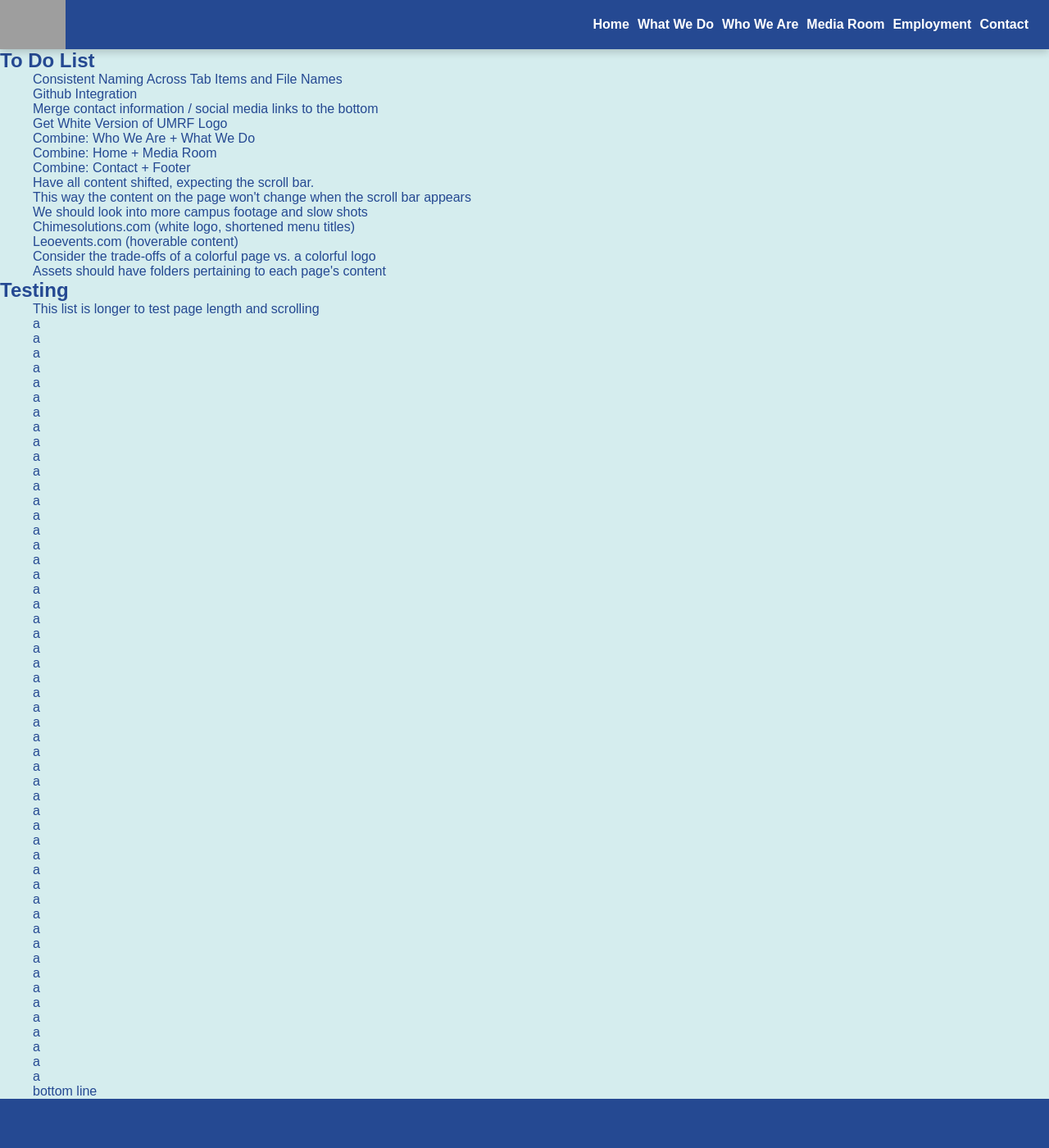
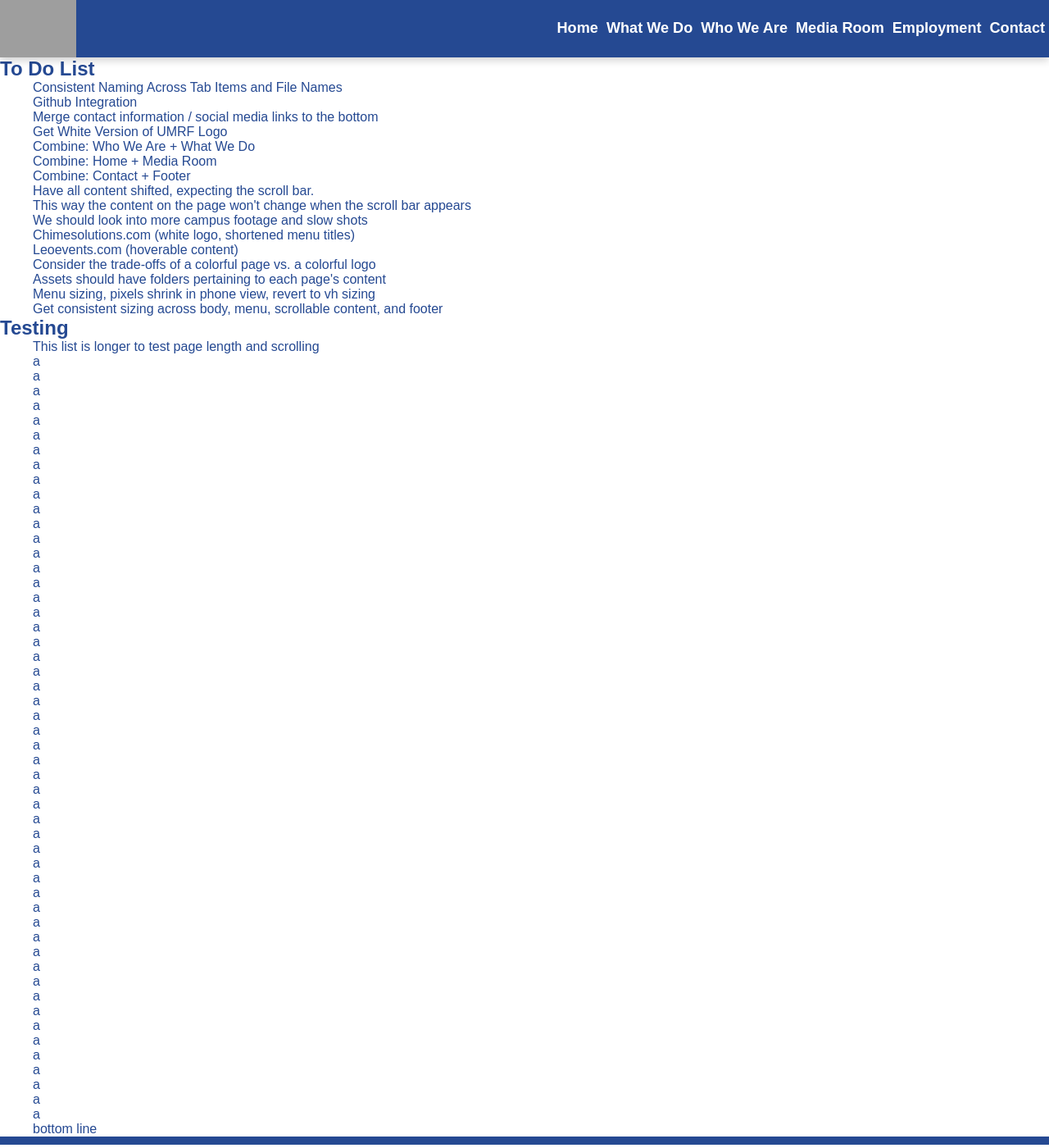
Before and after one commit to adamcolejones/umrfventures, a PHP site: page /todo.php in a window 1280 px wide. Shown: the whole page at 82% size. Run offline with PHP 8.4, Linux system fonts and the light colour scheme; grey boxes are pictures that could not be loaded.

Commit message:
Sizing Consistency
Testing different sizing ratios

```diff
--- a/menu.php
+++ b/menu.php
@@ -4,7 +4,6 @@
     // * A DESCRIPTION OF THE FUNCTIONALITY OF THE CODE BELOW *
     // ********************************************************
 	// - This file creates the menu bar content.
-	// - The extra menuitems create a spacing that prevents scrollbar overlap
     // -
     // -
 	// -
@@ -20,8 +19,6 @@
                 <a href="newsroom.php" class="menuitem">Media Room</a>
                 <a href="employment.php" class="menuitem">Employment</a>
                 <a href="contact.php" class="menuitem">Contact</a>
-                <div class="menuitem"></div>
-                <div class="menuitem"></div>
             </div>
         ';
     }
--- a/style.css
+++ b/style.css
@@ -47,6 +47,7 @@
     background-color: #fff;
     position: relative;
     height: 100%;
+    position: fixed; /*When the Body is fixed, we don't see scroll bar overlaying the menu, instead we only see scroll bars where the content extends past the height of the window*/
 }
 
 /* ---------------------------------------------------------------------------------------------- M ---------------------------------------------------------------------------------------------- */
@@ -165,7 +166,8 @@
     background-color: #fff;
     position: relative;
     height: 100%;
-    overflow-y: overlay; /* Keeps Scroll bar from shifting the content of the page*/
+    /* Keeps Scroll bar from shifting the content of the page*/
+    /* overflow-y: overlay;  */
 }
 
 /* ---------------------------------------------------------------------------------------------- M ---------------------------------------------------------------------------------------------- */
@@ -252,8 +254,7 @@
     position: fixed;
     width: 100%;
     /*Needs to be the same as video top margin*/
-    /* min-height: 5%;  */
-    height: 60px;
+    min-height: 5%;
     display: flex;
     align-items: center;
     justify-content: right;
@@ -272,6 +273,7 @@
   color: white;
   float: right;
   padding: 5px;
+  font-size: 1.3vh;
 }
 
 /* Style the button used to pause/play the video */
@@ -383,18 +385,22 @@
 
 .scrollableContent {
   position: relative;
+  overflow: scroll;
   display: block;
+  width: 100vw;
+  height: calc(95% - 60px);
   /* View height Prevents White space when resizing windows*/
   /* top: 5vh; */
-    top: 60px;
+  top: 5%;
   /*This padding needs to match the .contactfooter height*/ /* View height Prevents White space when resizing windows*/
   /* padding-bottom: 5vh;  */
-    padding-bottom: 60px;
+  padding-bottom: 120px;
   left: 0px;
   right: 0px;
   min-height: 90%;
   /* -OLD- background: #474554; */
-    background: #D5EDEE;
+  /* background: #D5EDEE; */
+  background: white;
   color: #254992;
   z-index: 2; /*The lower the number, the further back the content is*/
   /* margin-bottom: 5vh; */
--- a/todo.php
+++ b/todo.php
@@ -41,8 +41,8 @@
                 <li>Leoevents.com (hoverable content)</li>
                 <li>Consider the trade-offs of a colorful page vs. a colorful logo</li>
                 <li>Assets should have folders pertaining to each page's content</li>
-                <li></li>
-                <li></li>
+                <li>Menu sizing, pixels shrink in phone view, revert to vh sizing</li>
+                <li>Get consistent sizing across body, menu, scrollable content, and footer</li>
                 <li></li>
                 <li></li>
                 <li></li>
```
Lines whose indentation alone changed are shown as unchanged.
